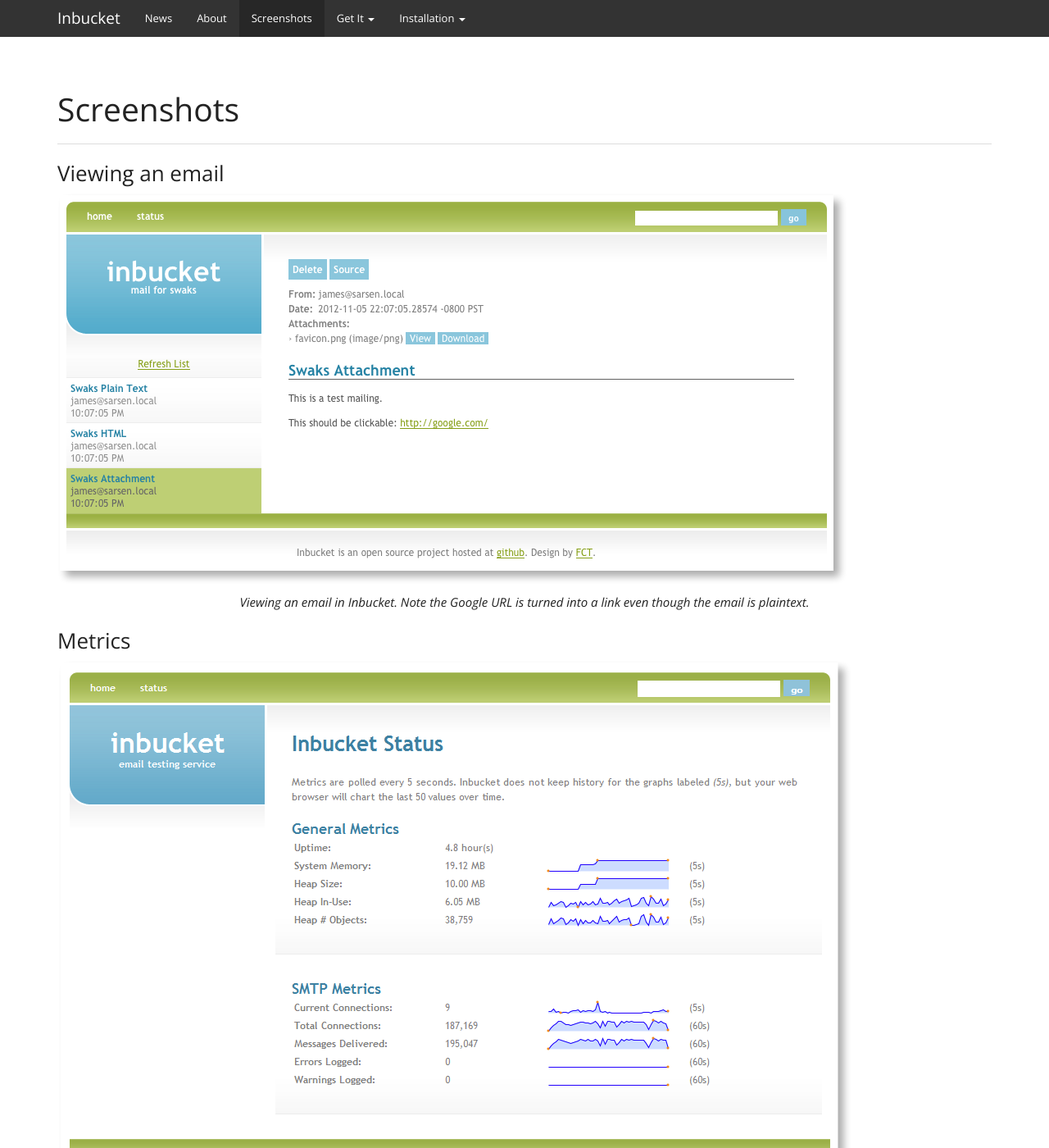
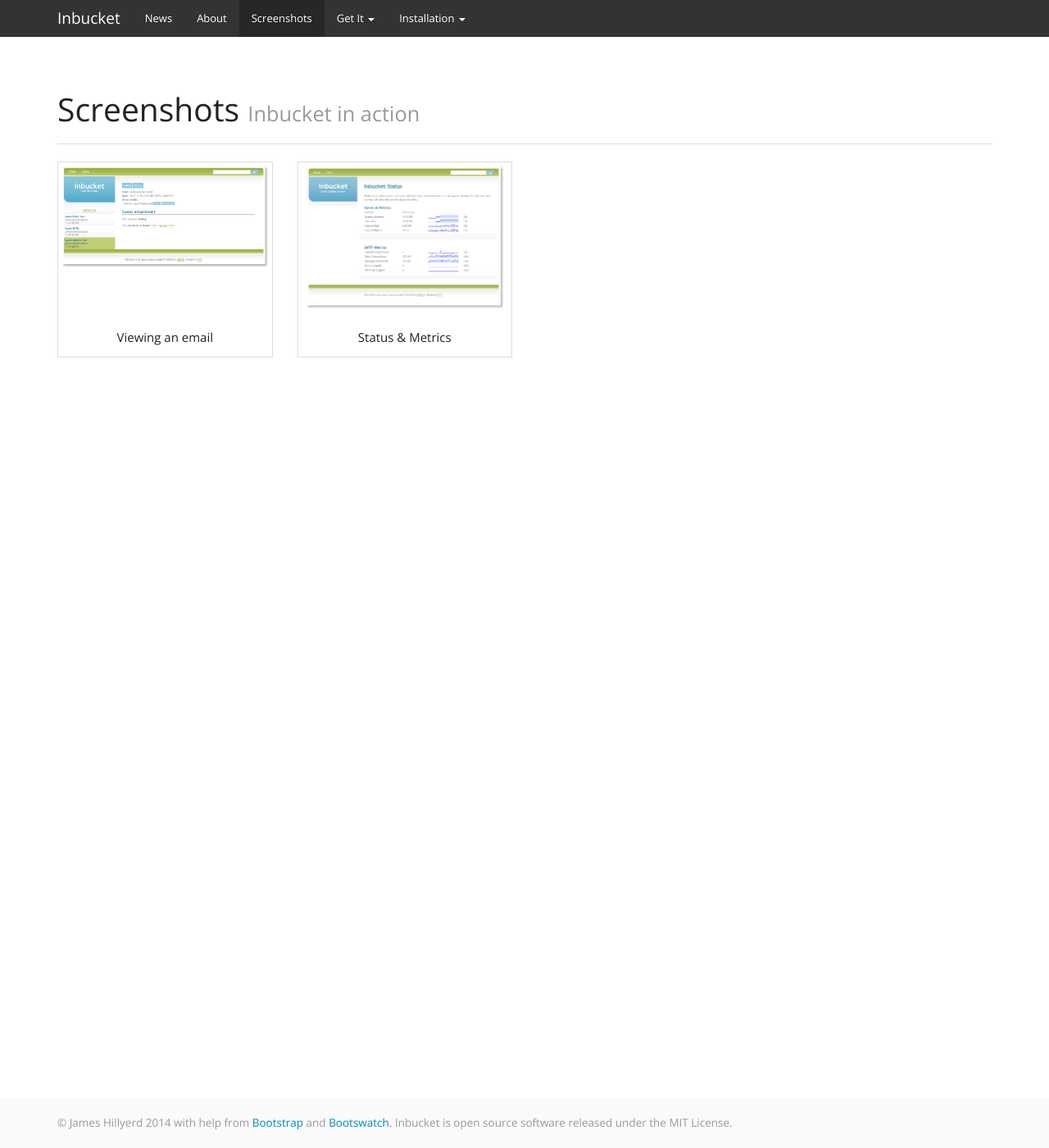
Before and after one commit to inbucket/inbucket.org, a Jekyll site: the page built from screenshots/index.html, in a window 1280 px wide and 1400 px high. Shown: the whole window at 82% size. Built offline with Jekyll 4.4.1, drawn with Linux system fonts in a browser that asks for light colours; nearby versions of some CDN libraries; some of the changed text lies outside the part shown.

Commit message:
Screenshots working

```diff
--- /dev/null
+++ b/_includes/thumbnail.html
@@ -0,0 +1,18 @@
+{% comment %}
+  Generate a thumbnail column entry for the image specified in the
+  image parameter.  The caption will be pulled from the caption parameter.
+
+  Note:  BASE_PATH/images will be added to the image path.
+{% endcomment %}
+<div class="col-lg-3 col-md-4 col-sm-6">
+  <div class="thumbnail">
+    <div class="thumbnail-content">
+      <a href="{{BASE_PATH}}/images/{{include.image}}">
+        <img src="{{BASE_PATH}}/images/{{include.image}}"/>
+      </a>
+    </div>
+    <div class="caption text-center">
+      {{include.caption}}
+    </div>
+  </div>
+</div>
--- a/css/inbucket.css
+++ b/css/inbucket.css
@@ -23,20 +23,6 @@
 }
 
 /* Blog */
-.blog-header {
-  padding-top: 20px;
-  padding-bottom: 20px;
-}
-.blog-title {
-  margin-top: 30px;
-  margin-bottom: 0;
-  font-size: 60px;
-  font-weight: normal;
-}
-.blog-description {
-  font-size: 20px;
-  color: #999;
-}
 .blog-main {
   font-size: 16px;
   line-height: 1.5;
@@ -51,3 +37,11 @@
   margin-bottom: 20px;
   color: #999;
 }
+
+/* Screenshots */
+.thumbnail-content {
+  height: 190px;
+}
+.thumbnail img {
+  max-height: 175px;
+}
--- /dev/null
+++ b/screenshots/index.html
@@ -0,0 +1,11 @@
+---
+layout: default
+title: Screenshots
+tagline: Inbucket in action
+group: screenshots
+---
+
+<div class="row">
+  {% include thumbnail.html image="inbucket-ss1.png" caption="Viewing an email" %}
+  {% include thumbnail.html image="inbucket-ss2.png" caption="Status &amp; Metrics" %}
+</div>
--- a/screenshots/index.md
+++ /dev/null
@@ -1,14 +0,0 @@
----
-layout: default
-title: Screenshots
-group: screenshots
----
-
-### Viewing an email
-![An Email]({{ BASE_PATH }}/images/inbucket-ss1.png)
-<center><em>Viewing an email in Inbucket. Note the Google URL is turned into a link even though the email is plaintext.</em></center>
-
-
-### Metrics
-![Metrics]({{ BASE_PATH }}/images/inbucket-ss2.png)
-<center><em>Watching metrics while Inbucket recieves and stores over 4,000 messages per minute.</em></center>
```
